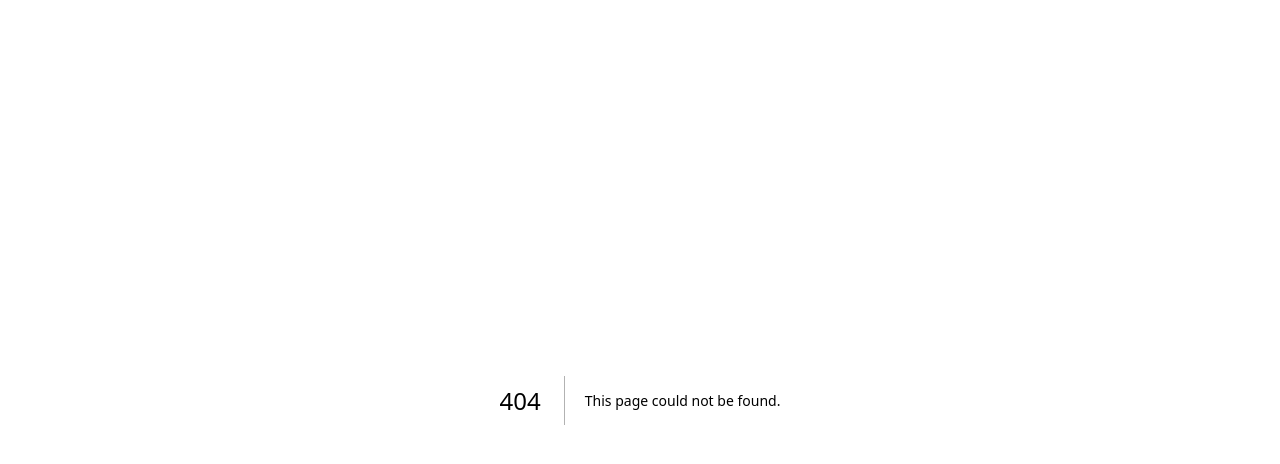
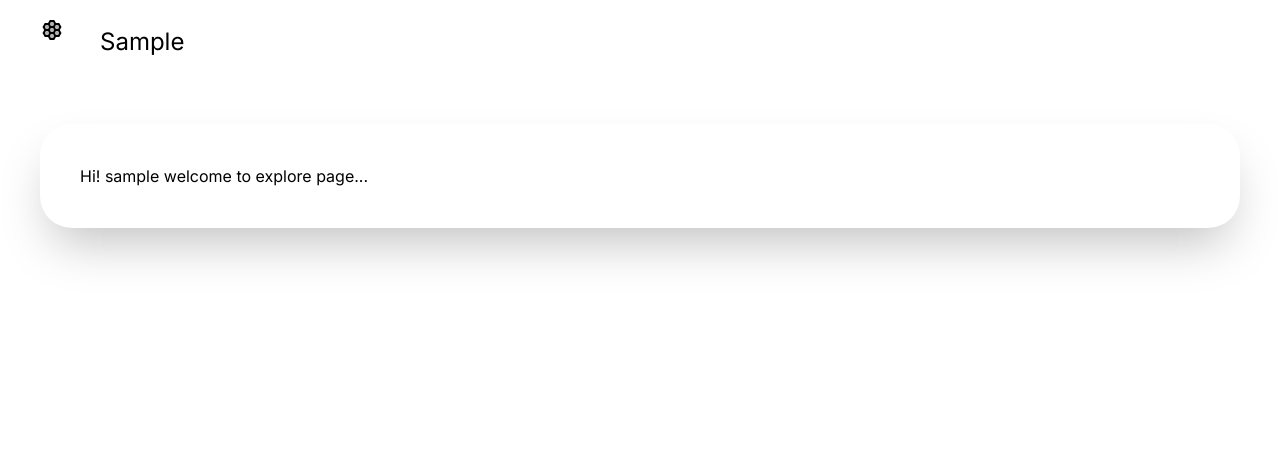
Before and after one commit to Jaycee-9/devHive, a Next.js app in the folder client/: page /explore in a window 1280 px wide. Before the commit this address had no page. Shown: the top 464 px of the page. Built offline with nearby package versions, Linux system fonts and the light colour scheme; sample sign-in values are in the browser's storage.

Commit message:
create routes for profile and explore page

```diff
--- /dev/null
+++ b/client/src/app/explore/page.jsx
@@ -0,0 +1,5 @@
+import Explore from "@/components/explore/Explore";
+
+export default function ExplorePage() {
+  return <Explore />;
+}
--- /dev/null
+++ b/client/src/app/profile/page.jsx
@@ -0,0 +1,5 @@
+import Profile from "@/components/profile/Profile";
+
+export default function ProfilePage() {
+  return <Profile />;
+}
--- /dev/null
+++ b/client/src/components/explore/Explore.jsx
@@ -0,0 +1,32 @@
+"use client";
+
+import { useEffect } from "react";
+import CircularProgress from "@mui/material/CircularProgress";
+import { useData } from "@/utils/context";
+import LeftDrawer from "../home/LeftDrawer";
+
+export default function Explore() {
+  const { setUser, user } = useData();
+
+  useEffect(() => {
+    const userData = JSON.parse(sessionStorage.getItem("user"));
+    setUser(userData);
+  }, []);
+
+  if (!user) {
+    return (
+      <div className="max-w-[20px] mt-[400px] mx-auto">
+        <CircularProgress />
+      </div>
+    );
+  }
+
+  return (
+    <div className="px-10 max-sm:px-4">
+      <LeftDrawer className="max-w-[200px]" />
+      <div className="max-w-[1200px] rounded-[32px] shadow-2xl p-10 mx-auto mt-[100px]">
+        <h1> Hi! {user.username} welcome to explore page...</h1>
+      </div>
+    </div>
+  );
+}
--- a/client/src/components/home/LeftDrawer.jsx
+++ b/client/src/components/home/LeftDrawer.jsx
@@ -39,19 +39,20 @@ function LeftDrawer() {
       className="w-[350px] flex flex-col h-[90vh]"
       onClick={toggleDrawer(false)}
     >
-      <h1 className="text-center text-[32px] font-semibold">DevHive</h1>
+      <a href="/">
+        <h1 className="text-center text-[32px] font-semibold">DevHive</h1>
+      </a>
       <ul className="flex-grow">
         {navLink.map((link, index) => {
           return (
-            <li
-              className="max-w-[300px] mx-auto rounded-[32px] flex items-center p-5 relative hover:bg-gray-200 hover:scale-105 transition-transform duration-200"
-              key={index}
-            >
-              <img src={link.img} alt="logo" className="w-10" />
-              <a className="text-[18px] absolute left-[100px]" href={link.link}>
-                {link.name}
-              </a>
-            </li>
+            <a key={index} href={link.link}>
+              <li className="max-w-[300px] mx-auto rounded-[32px] flex items-center p-5 relative hover:bg-gray-200 hover:scale-105 transition-transform duration-200">
+                <img src={link.img} alt="logo" className="w-10" />
+                <h1 className="text-[18px] absolute left-[100px]">
+                  {link.name}
+                </h1>
+              </li>
+            </a>
           );
         })}
       </ul>
@@ -71,7 +72,7 @@ function LeftDrawer() {
       <button onClick={toggleDrawer(true)}>
         <HiveTwoTone className="text-[50px] absolute left-[0px]" />
         <h1 className="absolute left-[60px] top-[100%] capitalize text-[24px]">
-          {user.username}
+          {user?.username}
         </h1>
       </button>
       <Drawer open={open} onClose={toggleDrawer(false)}>
--- /dev/null
+++ b/client/src/components/profile/Profile.jsx
@@ -0,0 +1,34 @@
+"use client";
+import { useData } from "@/utils/context";
+import LeftDrawer from "../home/LeftDrawer";
+import { useEffect } from "react";
+import CircularProgress from "@mui/material/CircularProgress";
+
+function Profile() {
+  const { setUser, user } = useData();
+  console.log(user);
+
+  useEffect(() => {
+    const userData = JSON.parse(sessionStorage.getItem("user"));
+    setUser(userData);
+  }, []);
+
+  if (!user) {
+    return (
+      <div className="max-w-[20px] mt-[400px] mx-auto">
+        <CircularProgress />
+      </div>
+    );
+  }
+
+  return (
+    <div className="px-10 max-sm:px-4">
+      <LeftDrawer className="max-w-[200px]" />
+      <div className="max-w-[1200px] rounded-[32px] shadow-2xl p-10 mx-auto mt-[100px]">
+        <h1> Hi! {user?.username} welcome to profile page...</h1>
+      </div>
+    </div>
+  );
+}
+
+export default Profile;
```
